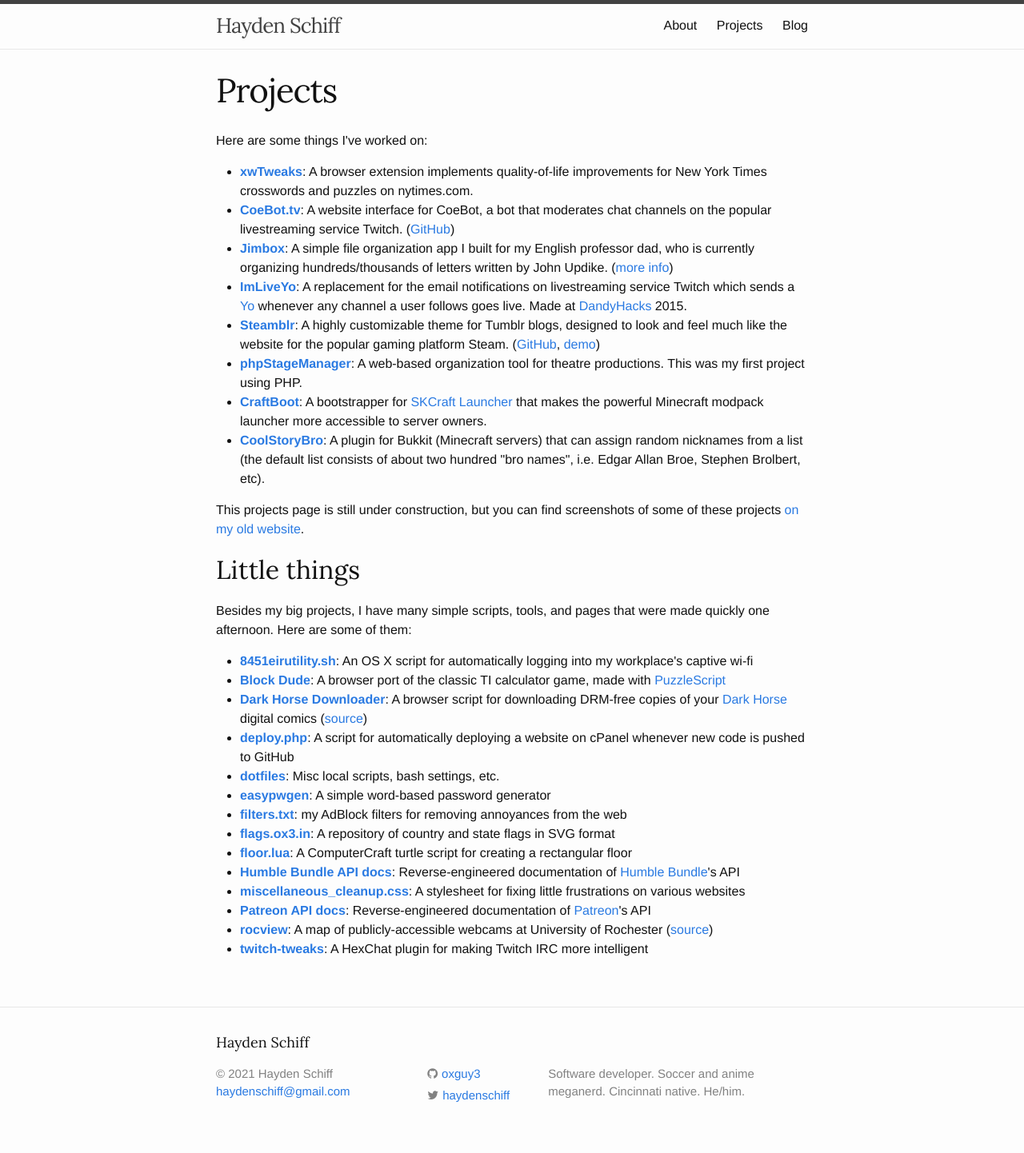
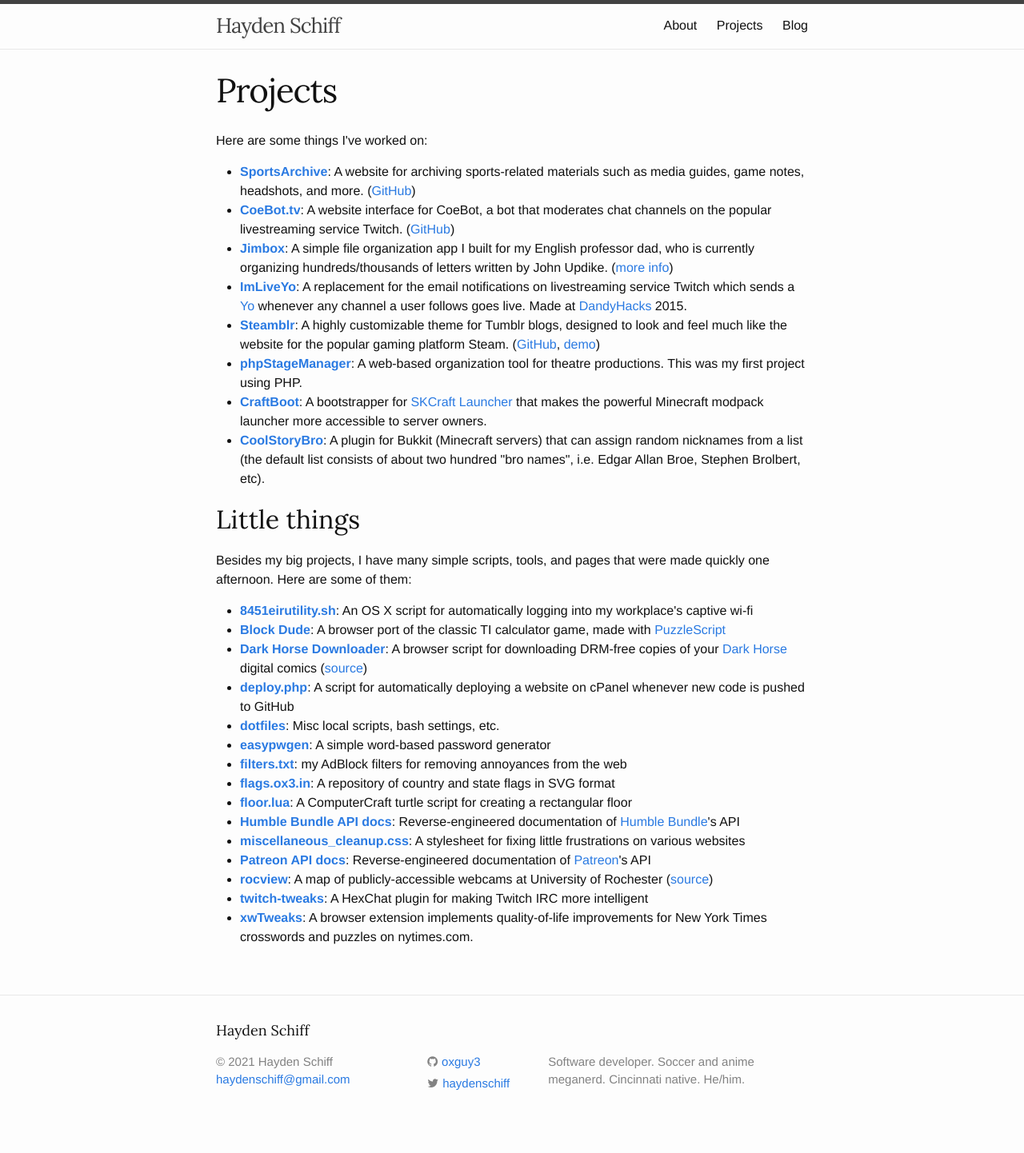
Before and after one commit to oxguy3/schiff.io, a Jekyll site: the page built from projects/index.md, in a window 1280 px wide. Shown: the whole page at 80% size. Built offline with Jekyll 4.4.1, drawn with Linux system fonts in a browser that asks for light colours.

Commit message:
update projects page

```diff
--- a/projects/index.md
+++ b/projects/index.md
@@ -4,7 +4,7 @@
 ---
 Here are some things I've worked on:
 
-* **[xwTweaks]({{ site.url }}/projects/xwtweaks)**: A browser extension implements quality-of-life improvements for New York Times crosswords and puzzles on nytimes.com.
+* **[SportsArchive](https://www.sportsarchive.net/)**: A website for archiving sports-related materials such as media guides, game notes, headshots, and more. ([GitHub](https://github.com/oxguy3/sportsarchive))
 * **[CoeBot.tv](https://www.coebot.tv)**: A website interface for CoeBot, a bot that moderates chat channels on the popular livestreaming service Twitch. ([GitHub](https://github.com/oxguy3/coebot-www))
 * **[Jimbox](https://github.com/oxguy3/jimbox)**: A simple file organization app I built for my English professor dad, who is currently organizing hundreds/thousands of letters written by John Updike. ([more info](https://www.updikeletters.com/))
 * **[ImLiveYo](https://github.com/oxguy3/ImLiveYo)**: A replacement for the email notifications on livestreaming service Twitch which sends a [Yo](http://justyo.co/) whenever any channel a user follows goes live. Made at [DandyHacks](http://rochack.org/dandyhacks/hackathon.html) 2015.
@@ -12,8 +12,6 @@
 * **[phpStageManager](https://github.com/oxguy3/phpStageManager)**: A web-based organization tool for theatre productions. This was my first project using PHP.
 * **[CraftBoot](https://github.com/oxguy3/craftboot)**: A bootstrapper for [SKCraft Launcher](https://github.com/skcraft/launcher) that makes the powerful Minecraft modpack launcher more accessible to server owners.
 * **[CoolStoryBro](http://dev.bukkit.org/bukkit-plugins/coolstorybro/)**: A plugin for Bukkit (Minecraft servers) that can assign random nicknames from a list (the default list consists of about two hundred "bro names", i.e. Edgar Allan Broe, Stephen Brolbert, etc).
-
-This projects page is still under construction, but you can find screenshots of some of these projects [on my old website](http://oxguy3.github.io/#projects).
 
 ## Little things
 
@@ -33,3 +31,4 @@
 * **[Patreon API docs](https://github.com/oxguy3/patreon-api)**: Reverse-engineered documentation of [Patreon](https://www.patreon.com/)'s API
 * **[rocview](https://oxguy3.github.io/rocview/)**: A map of publicly-accessible webcams at University of Rochester ([source](https://github.com/oxguy3/rocview))
 * **[twitch-tweaks](https://github.com/oxguy3/twitch-tweaks)**: A HexChat plugin for making Twitch IRC more intelligent
+* **[xwTweaks]({{ site.url }}/projects/xwtweaks)**: A browser extension implements quality-of-life improvements for New York Times crosswords and puzzles on nytimes.com.
```
